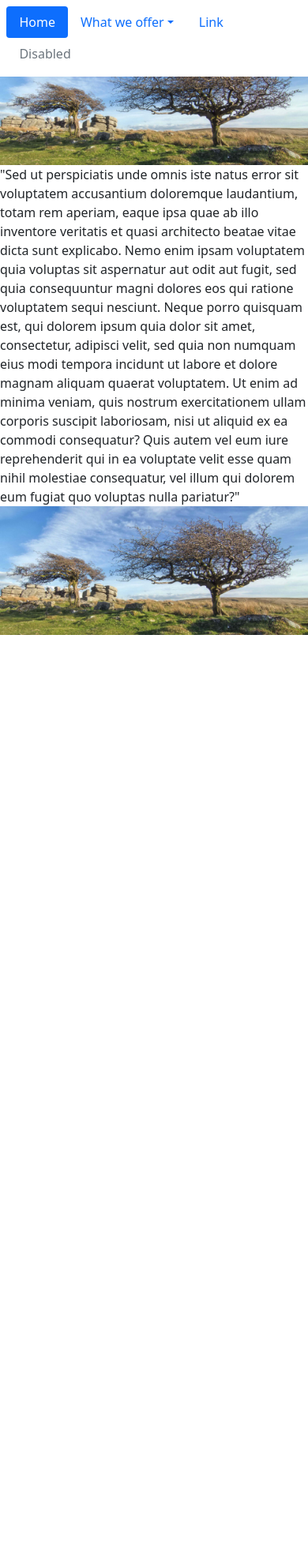
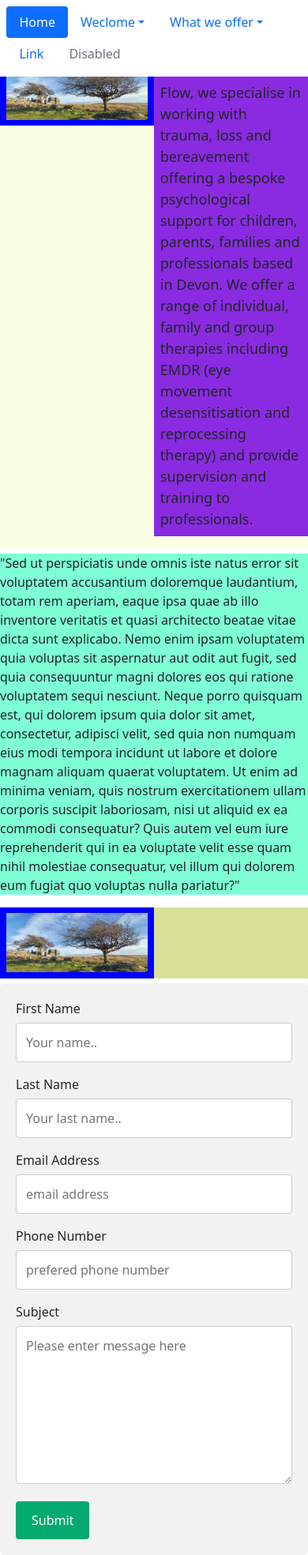
Before and after one commit to Pete-Andrew/moor-psychology, a plain HTML site: page index.HTML in a window 390 px wide. Shown: the whole page at 79% size. Before the commit the page ends 844 px from the top, so only its background shows below. Drawn offline with nearby package versions, Linux system fonts and the light colour scheme.

Commit message:
added several pages and functionality

```diff
--- a/index.HTML
+++ b/index.HTML
@@ -6,69 +6,136 @@
     <meta name="viewport" content="width=device-width, initial-scale=1.0">
     <link href="https://cdn.jsdelivr.net/npm/bootstrap@5.0.2/dist/css/bootstrap.min.css" rel="stylesheet" integrity="sha384-EVSTQN3/azprG1Anm3QDgpJLIm9Nao0Yz1ztcQTwFspd3yD65VohhpuuCOmLASjC" crossorigin="anonymous">
     <link rel="stylesheet" href="styles.css">
-    <title>Moor  Psychology</title>
+    <title>Ebb and Flow Psychology</title>
 </head>
 <body>
 
+<!-- bootstrap Nav pills -->
+<div id="navBar">
 
-    <ul class="nav nav-pills">
+  <ul id="navMenus" class="nav nav-pills">
 
         <li class="nav-item">
           <a class="nav-link active" aria-current="page" href="#">Home</a>
         </li>
+
+        <!-- this is the chunk of code that makes a drop down menu -->
         <li class="nav-item dropdown">
-          <a class="nav-link dropdown-toggle" data-bs-toggle="dropdown" href="#" role="button" aria-expanded="false">What we offer</a>
+          <a class="nav-link dropdown-toggle" data-bs-toggle="dropdown" href="#" role="button" aria-expanded="false">Weclome</a>
           <ul class="dropdown-menu">
             <li><a class="dropdown-item" href="#">
-            <strong>Children, young people and their families </strong> <br>
-            &nbsp;&nbsp;&nbsp;&nbsp;Assessment <br>
-            &nbsp;&nbsp;&nbsp;&nbsp;Therapy <br>
-            &nbsp;&nbsp;&nbsp;&nbsp;Groups <br>
-            <strong>Adults </strong><br>
-            &nbsp;&nbsp;&nbsp;&nbsp;Assessment <br>
-            &nbsp;&nbsp;&nbsp;&nbsp;Therapy <br>
-            <strong>Professionals </strong><br>
-            &nbsp;&nbsp;&nbsp;&nbsp;Consultation <br>
-            &nbsp;&nbsp;&nbsp;&nbsp;Supervision <br>
-            &nbsp;&nbsp;&nbsp;&nbsp;Training  <br>
-        		&nbsp;&nbsp;&nbsp;&nbsp;Groups  <br>
 
-            </a></li>
-            <li><a class="dropdown-item" href="#">    Another action</a></li>
+              <li><a class="dropdown-item" href="#">About Us</a></li>
+              <li><a class="dropdown-item" href="#">What you can expect</a></li>
+              <li><a class="dropdown-item" href="#">Meet the team</a></li>
+
+
+          </a>
+            <li><a class="dropdown-item" href="#">Another action</a></li>
             <li><a class="dropdown-item" href="#">    Something else here</a></li>
             <li><hr class="dropdown-divider"></li>
             <li><a class="dropdown-item" href="#">Separated link</a></li>
           </ul>
         </li>
-        <li class="nav-item">
-          <a class="nav-link" href="#">Link</a>
-        </li>
-        <li class="nav-item">
-          <a class="nav-link disabled" href="#" tabindex="-1" aria-disabled="true">Disabled</a>
+        <!--This is then end of the drop down code chunk-->
+
+        <!-- and the start of a new one... -->
+        <li class="nav-item dropdown">
+          <a class="nav-link dropdown-toggle" data-bs-toggle="dropdown" href="#" role="button" aria-expanded="false">What we offer</a>
+          <ul class="dropdown-menu">
+            <li><a class="dropdown-item" href="#">
+
+              <li><a class="dropdown-item" href="forChildren.html">For Children</a></li>
+              <li><a class="dropdown-item" href="forYoungFamilies.html">For Young Families</a></li>
+              <li><a class="dropdown-item" href="forParents.html">For Parents</a></li>
+              <li><a class="dropdown-item" href="forAdults.html">For Adults</a></li>
+
+          </a>
+            <li><a class="dropdown-item" href="#">Another action</a></li>
+            <li><a class="dropdown-item" href="#">Something else here</a></li>
+            <li><hr class="dropdown-divider"></li>
+            <li><a class="dropdown-item" href="#">Separated link</a></li>
+          </ul>
         </li>
 
-      </ul>
+          <li class="nav-item">
+            <a class="nav-link" href="#">Link</a>
+          </li>
+          <li class="nav-item">
+            <a class="nav-link disabled" href="#" tabindex="-1" aria-disabled="true">Disabled</a>
+          </li>
+        <!--end of code chunk-->
+     </ul>
+</div>
+
+<!-- this div contains the logo header -->
+<div>
+        <img id="ebbAndFlowLogoImg" src="images/ebbAndFlowLogo.png">
+</div>
+
+<!-- div1 contains a place holder image and the intro blurb -->
+<div id="div1">
+  <img id="hawthorn" src="images/hawthorn-trees-combestone-tor-dartmoor-experience.jpg">
+
+  <p id="introWords"> Welcome to Ebb and Flow, we specialise in working with trauma, loss and bereavement offering a bespoke psychological support for children, parents,
+        families and professionals based in Devon. We offer a range of individual, family and group therapies including EMDR
+        (eye movement desensitisation and reprocessing therapy) and provide supervision and training to professionals.
+  </p>
+
+</div>
+
+<div id="div2">
+      <p>
+        "Sed ut perspiciatis unde omnis iste natus error sit voluptatem accusantium doloremque laudantium, totam rem aperiam,
+        eaque ipsa quae ab illo inventore veritatis et quasi architecto beatae vitae dicta sunt explicabo.
+        Nemo enim ipsam voluptatem quia voluptas sit aspernatur aut odit aut fugit, sed quia consequuntur magni dolores eos qui ratione voluptatem sequi nesciunt.
+        Neque porro quisquam est, qui dolorem ipsum quia dolor sit amet, consectetur, adipisci velit, sed quia non numquam eius modi tempora incidunt ut labore et dolore magnam aliquam quaerat voluptatem.
+        Ut enim ad minima veniam, quis nostrum exercitationem ullam corporis suscipit laboriosam, nisi ut aliquid ex ea commodi consequatur?
+        Quis autem vel eum iure reprehenderit qui in ea voluptate velit esse quam nihil molestiae consequatur, vel illum qui dolorem eum fugiat quo voluptas nulla pariatur?"
+      </p>
+</div>
+
+<div id="div3">
+  <img id="hawthorn" src="images/hawthorn-trees-combestone-tor-dartmoor-experience.jpg">
 
 
-      <div id="logo">
-        <img src="images/treeLogo.jpg">
-        </div>
+</div>
 
-      <img src="images/hawthorn-trees-combestone-tor-dartmoor-experience.jpg">
+<div id="contactID" class="container">
+  <form action="action_page.php">
 
-      <div> "Sed ut perspiciatis unde omnis iste natus error sit voluptatem accusantium doloremque laudantium, totam rem aperiam,
-        eaque ipsa quae ab illo inventore veritatis et quasi architecto beatae vitae dicta sunt explicabo.
-        Nemo enim ipsam voluptatem quia voluptas sit aspernatur aut odit aut fugit, sed quia consequuntur magni dolores eos qui ratione voluptatem sequi nesciunt.
-        Neque porro quisquam est, qui dolorem ipsum quia dolor sit amet, consectetur, adipisci velit, sed quia non numquam eius modi tempora incidunt ut labore
-        et dolore magnam aliquam quaerat voluptatem. Ut enim ad minima veniam, quis nostrum exercitationem ullam corporis suscipit laboriosam,
-        nisi ut aliquid ex ea commodi consequatur? Quis autem vel eum iure reprehenderit qui in ea voluptate velit esse quam nihil molestiae consequatur,
-        vel illum qui dolorem eum fugiat quo voluptas nulla pariatur?"
+    <label for="fname">First Name</label>
+    <input type="text" id="fname" name="firstname" placeholder="Your name..">
 
-      </div>
+    <label for="lname">Last Name</label>
+    <input type="text" id="lname" name="lastname" placeholder="Your last name..">
 
-      <img src="images/hawthorn-trees-combestone-tor-dartmoor-experience.jpg">
+    <label for="lname">Email Address</address></label>
+    <input type="text" id="lname" name="lastname" placeholder="email address">
+
+    <label for="lname">Phone Number</label>
+    <input type="text" id="lname" name="lastname" placeholder="prefered phone number">
+
+    <!-- <label for="country">Country</label>
+    <select id="country" name="country">
+      <option value="australia">Australia</option>
+      <option value="canada">Canada</option>
+      <option value="usa">USA</option>
+    </select> -->
+
+    <label for="subject">Subject</label>
+    <textarea id="subject" name="subject" placeholder="Please enter message here" style="height:200px"></textarea>
+
+    <input type="submit" value="Submit">
+
+  </form>
+</div>
 
 <script src="https://cdn.jsdelivr.net/npm/bootstrap@5.0.2/dist/js/bootstrap.bundle.min.js" integrity="sha384-MrcW6ZMFYlzcLA8Nl+NtUVF0sA7MsXsP1UyJoMp4YLEuNSfAP+JcXn/tWtIaxVXM" crossorigin="anonymous"></script>
 </body>
 
 </html>
+
+<!-- theselfspace.com -->
+<!-- https://www.thepsychologistschild.com/ -->
+<!--   -->
--- a/styles.css
+++ b/styles.css
@@ -1,22 +1,98 @@
-img {
-    display: block;
-    max-width: 100%;
-    }
-
-.nav {
+    /* keeps the nav bar attached to the top of the screen  */
+#navBar {
         position: fixed;
         top: 0;
         width: 100%;
         background-color: rgb(255, 255, 255);
-        /* height: 6vh;  */
         padding: 1vh;
-        border-bottom: 1px green;
     }
 
-#logo {
+    /* this moves the dropdown menus within the nav bar */
+#navMenus {
+    float: right;
 
-        padding-top: 2%;
-        margin: auto;
-        width: 10%;
+}
+
+/* centers the logo and sets size */
+#ebbAndFlowLogoImg {
+
+    display: block;
+    margin-left: auto;
+    margin-right: auto;
+    max-width: 30%;
+    max-height: 30%;
+    margin-top: 4%;
+    margin-bottom: 2%;
+    background-color: blue;
 
     }
+/* div1 holds the left place holder and intro blurb on the right */
+/* display in-line block forces the div below down and prevents overlap */
+#div1 {
+    display: inline-block;
+    background-color: rgba(246, 255, 196, 0.459);
+    width: 100%;
+    }
+
+/* place holder image on the left */
+#hawthorn {
+    max-width: 50%;
+    float: left;
+    padding: 2%;
+    background-color: blue;
+}
+
+/* intro text on the right */
+#introWords {
+    max-width: 50%;
+    float: right;
+    padding: 2%;
+    font-size: large;
+    background-color: blueviolet;
+ }
+
+#div2 {
+    background-color: aquamarine;
+
+ }
+
+ #div3 {
+    display: inline-block;
+    background-color: rgba(168, 192, 32, 0.459);
+    width: 100%;
+ }
+
+ /* Style inputs with type="text", select elements and textareas */
+input[type=text], select, textarea {
+    width: 100%; /* Full width */
+    padding: 12px; /* Some padding */
+    border: 1px solid #ccc; /* Gray border */
+    border-radius: 4px; /* Rounded borders */
+    box-sizing: border-box; /* Make sure that padding and width stays in place */
+    margin-top: 6px; /* Add a top margin */
+    margin-bottom: 16px; /* Bottom margin */
+    resize: vertical /* Allow the user to vertically resize the textarea (not horizontally) */
+  }
+
+  /* Style the submit button with a specific background color etc */
+  input[type=submit] {
+    background-color: #04AA6D;
+    color: white;
+    padding: 12px 20px;
+    border: none;
+    border-radius: 4px;
+    cursor: pointer;
+  }
+
+  /* When moving the mouse over the submit button, add a darker green color */
+  input[type=submit]:hover {
+    background-color: #45a049;
+  }
+
+  /* Add a background color and some padding around the form */
+  .container {
+    width: 100%;
+    border-radius: 5px;
+    background-color: #f2f2f2;
+    padding: 20px;
+  }
```
Also changed, not shown: forAdults.html (added, +11 -0 lines), forChildren.html (added, +11 -0 lines), forParents.html (added, +11 -0 lines), forYoungFamilies.html (added, +11 -0 lines), images/ebbAndFlowLogo.png (added).
